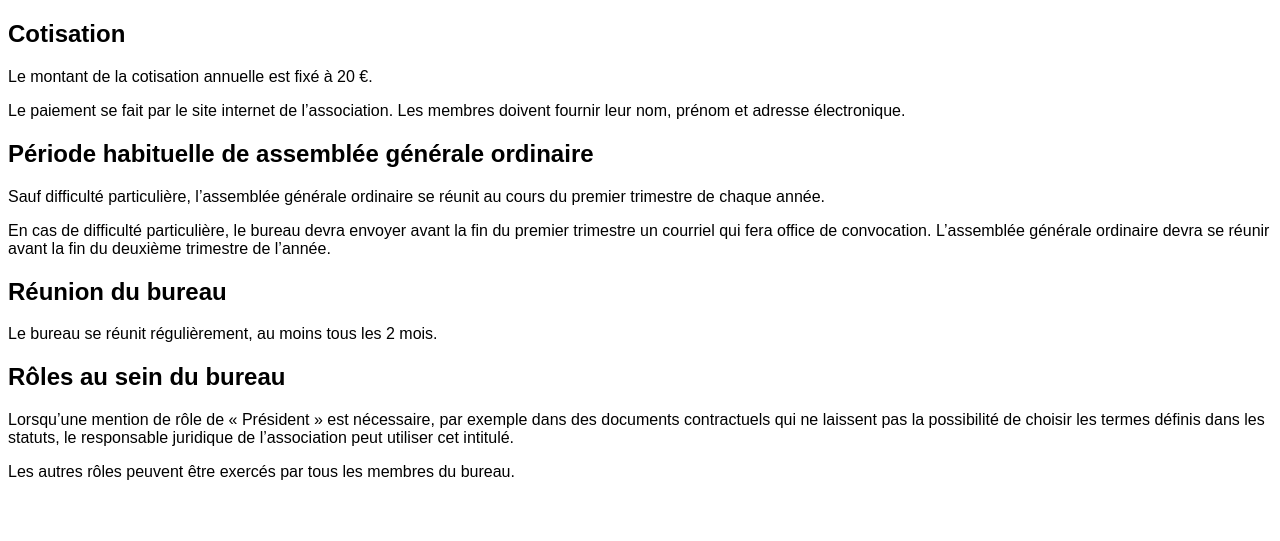
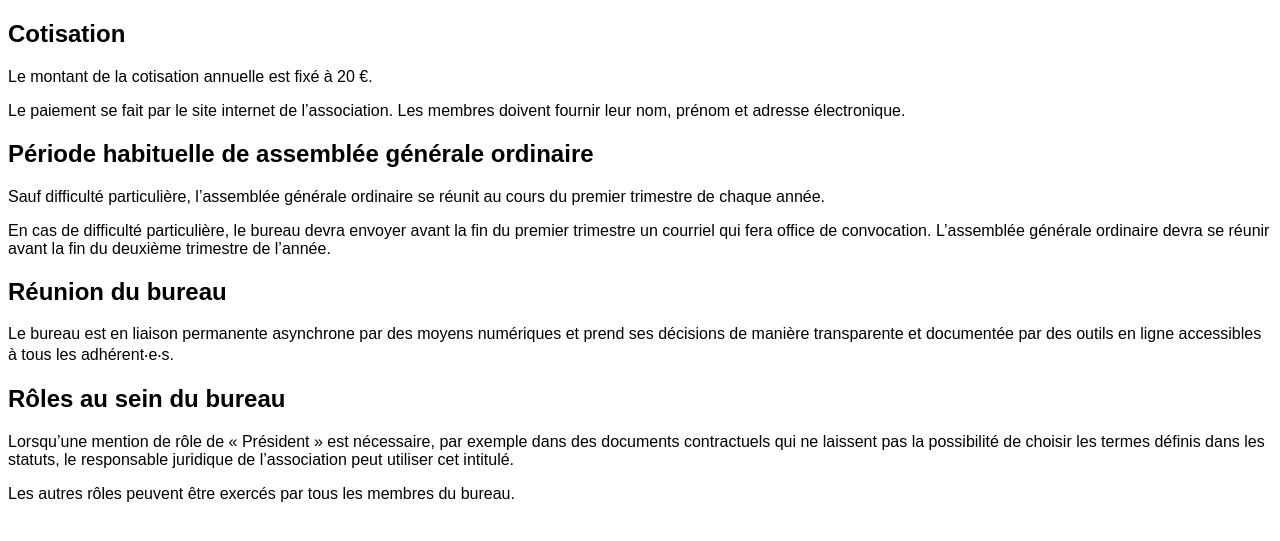
Before and after one commit to mes-aides/vie-associative, a Jekyll site: the page built from reglement.md, in a window 1280 px wide. Shown: the top 541 px of the page. Built offline with Jekyll 4.4.1, drawn with Linux system fonts in a browser that asks for light colours.

Commit message:
Explicite les modalités d'éhanger et de coordination du bureau
Co-Authored-By: Matti Schneider <gh@mattischneider.fr>

```diff
--- a/reglement.md
+++ b/reglement.md
@@ -16,7 +16,7 @@ En cas de difficulté particulière, le bureau devra envoyer avant la fin du pre
 
 ## Réunion du bureau
 
-Le bureau se réunit régulièrement, au moins tous les 2 mois.
+Le bureau est en liaison permanente asynchrone par des moyens numériques et prend ses décisions de manière transparente et documentée par des outils en ligne accessibles à tous les adhérent‧e‧s.
 
 
 ## Rôles au sein du bureau
```
